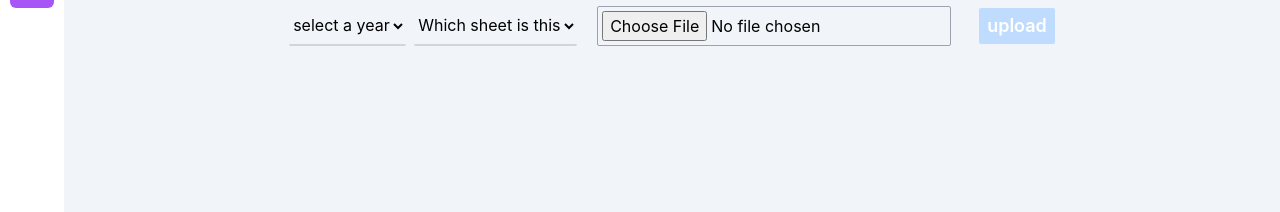
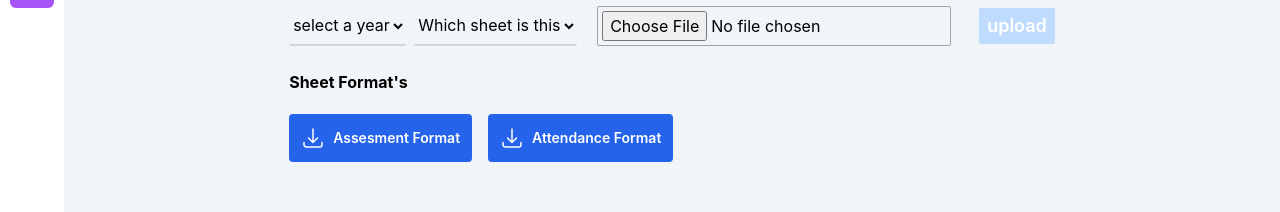
Before and after one commit to dashco-ord/dashcord-core, a Next.js app: page /tg/students in a window 1280 px wide. Shown: the part 364-576 px from the top of the page. Built offline with nearby package versions, Linux system fonts and the light colour scheme; no server answers.

Commit message:
FEAT : Download button for formats

```diff
--- a/pages/tg/students/index.tsx
+++ b/pages/tg/students/index.tsx
@@ -144,6 +144,7 @@ const StudentsPage = () => {
       type: "warning",
       message: "The file is under processing please wait...",
     });
+
     try {
       switch (sheetType) {
         case "assesment":
@@ -255,6 +256,7 @@ const StudentsPage = () => {
             </select>
           )}
         </div>
+
         <form onSubmit={handelXls}>
           <input
             className="rounded-sm border p-1 border-gray-400"
@@ -278,6 +280,54 @@ const StudentsPage = () => {
           />
         </form>
       </div>
+
+      <div className="mt-6">
+        <h2 className="font-bold mb-5">Sheet Format's</h2>
+        <div className="flex flex-wrap">
+          <a
+            href=""
+            download="Dashcord_Assesment_Format.xls"
+            className="p-3 bg-blue-600 font-semibold text-white rounded mr-4 text-sm flex w-max items-center"
+          >
+            <svg
+              xmlns="http://www.w3.org/2000/svg"
+              fill="none"
+              viewBox="0 0 24 24"
+              strokeWidth={1.5}
+              stroke="currentColor"
+              className="w-6 h-6 mr-2"
+            >
+              <path
+                strokeLinecap="round"
+                strokeLinejoin="round"
+                d="M3 16.5v2.25A2.25 2.25 0 005.25 21h13.5A2.25 2.25 0 0021 18.75V16.5M16.5 12L12 16.5m0 0L7.5 12m4.5 4.5V3"
+              />
+            </svg>
+            Assesment Format
+          </a>
+          <a
+            href=""
+            download="Dashcord_Attendance_Format.xls"
+            className="p-3 bg-blue-600 font-semibold text-white rounded mr-4 text-sm flex w-max items-center"
+          >
+            <svg
+              xmlns="http://www.w3.org/2000/svg"
+              fill="none"
+              viewBox="0 0 24 24"
+              strokeWidth={1.5}
+              stroke="currentColor"
+              className="w-6 h-6 mr-2"
+            >
+              <path
+                strokeLinecap="round"
+                strokeLinejoin="round"
+                d="M3 16.5v2.25A2.25 2.25 0 005.25 21h13.5A2.25 2.25 0 0021 18.75V16.5M16.5 12L12 16.5m0 0L7.5 12m4.5 4.5V3"
+              />
+            </svg>
+            Attendance Format
+          </a>
+        </div>
+      </div>
     </TgsLayout>
   );
 };
```
Also changed, not shown: 2 other files (tests, documents, lock files or other folders).
